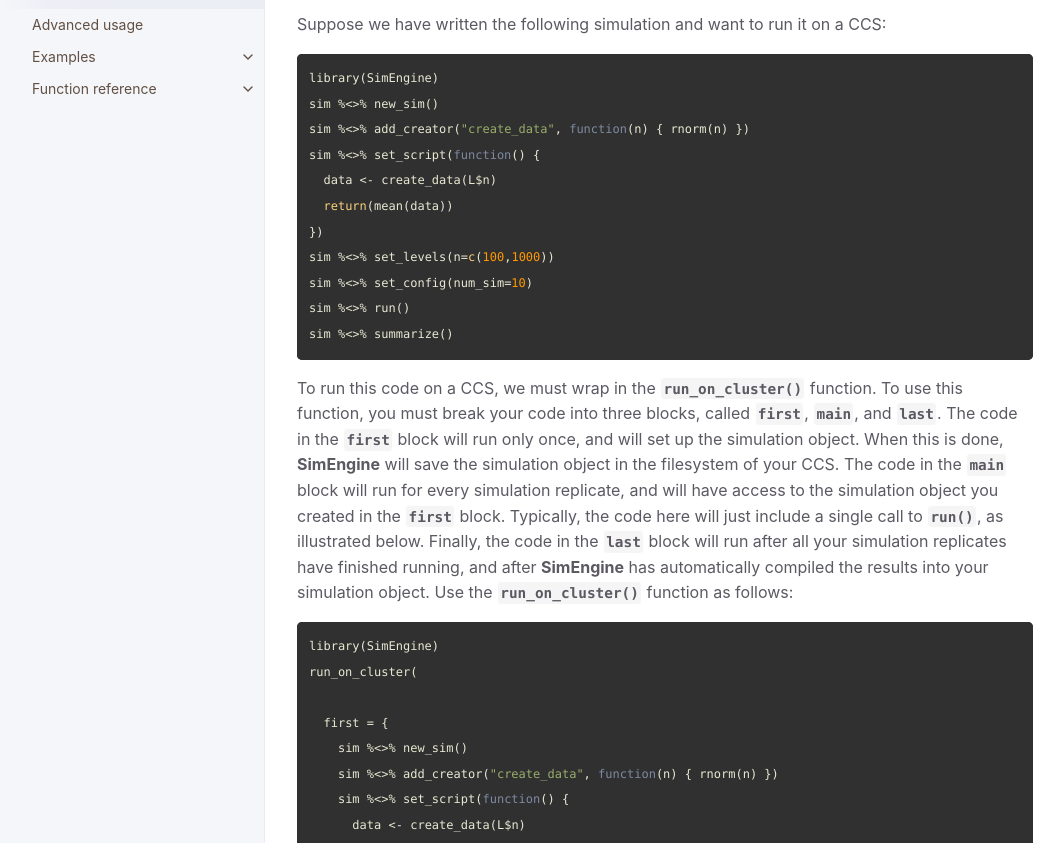
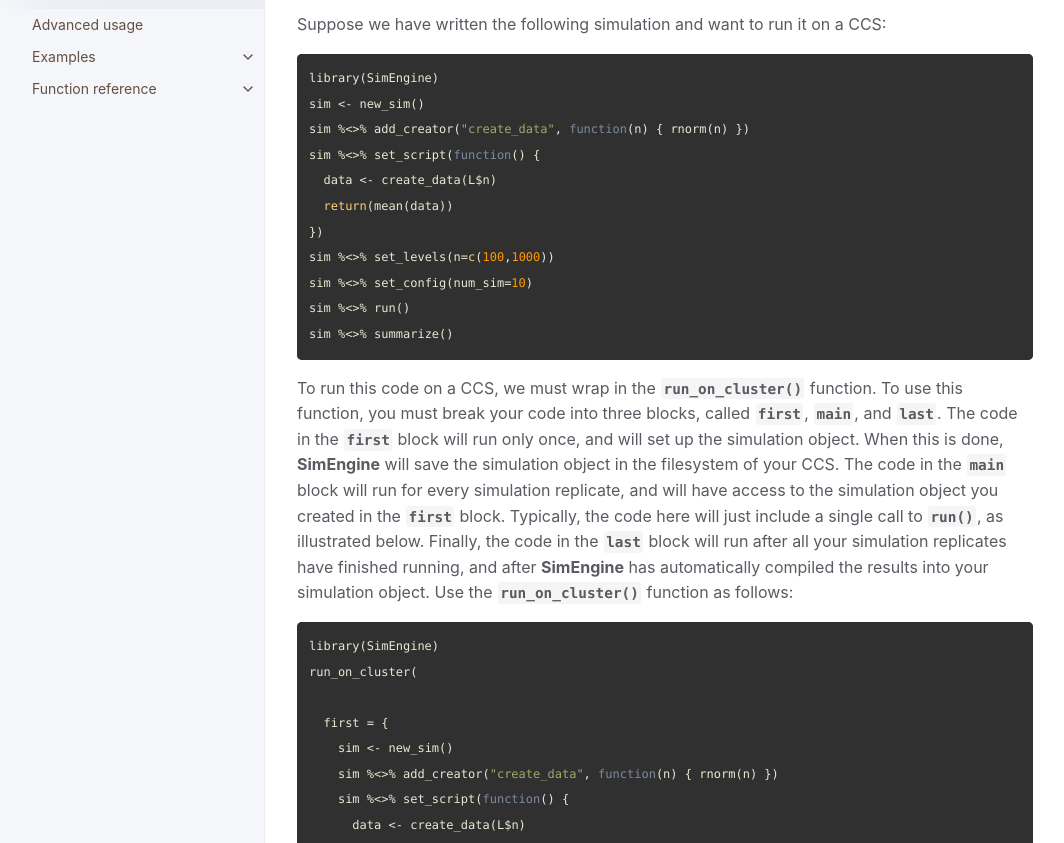
Before and after one commit to Avi-Kenny/SimEngine, a Jekyll site: the page built from docs/docs/parallelization.md, in a window 1280 px wide and 1400 px high, scrolled down 3363 px. Shown: the part 163-1006 px from the top of the window, without its empty margins (107-1171 px from the left). Built offline with Jekyll 4.4.1, drawn with Linux system fonts in a browser that asks for light colours.

Commit message:
Fixed typos in docs

````diff
--- a/docs/docs/parallelization.md
+++ b/docs/docs/parallelization.md
@@ -95,7 +95,7 @@
 
 ```R
 library(SimEngine)
-sim %<>% new_sim()
+sim <- new_sim()
 sim %<>% add_creator("create_data", function(n) { rnorm(n) })
 sim %<>% set_script(function() {
   data <- create_data(L$n)
@@ -114,7 +114,7 @@
 run_on_cluster(
 
   first = {
-    sim %<>% new_sim()
+    sim <- new_sim()
     sim %<>% add_creator("create_data", function(n) { rnorm(n) })
     sim %<>% set_script(function() {
       data <- create_data(L$n)
````
